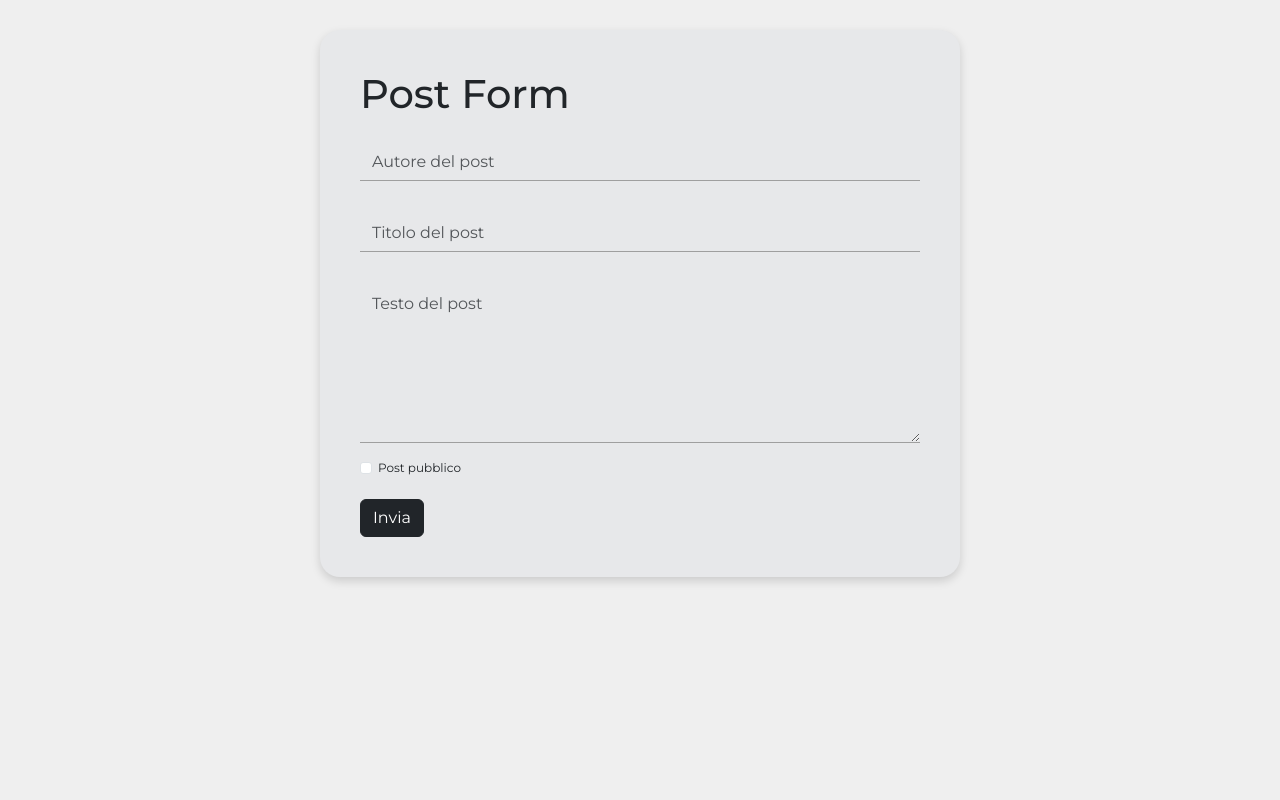
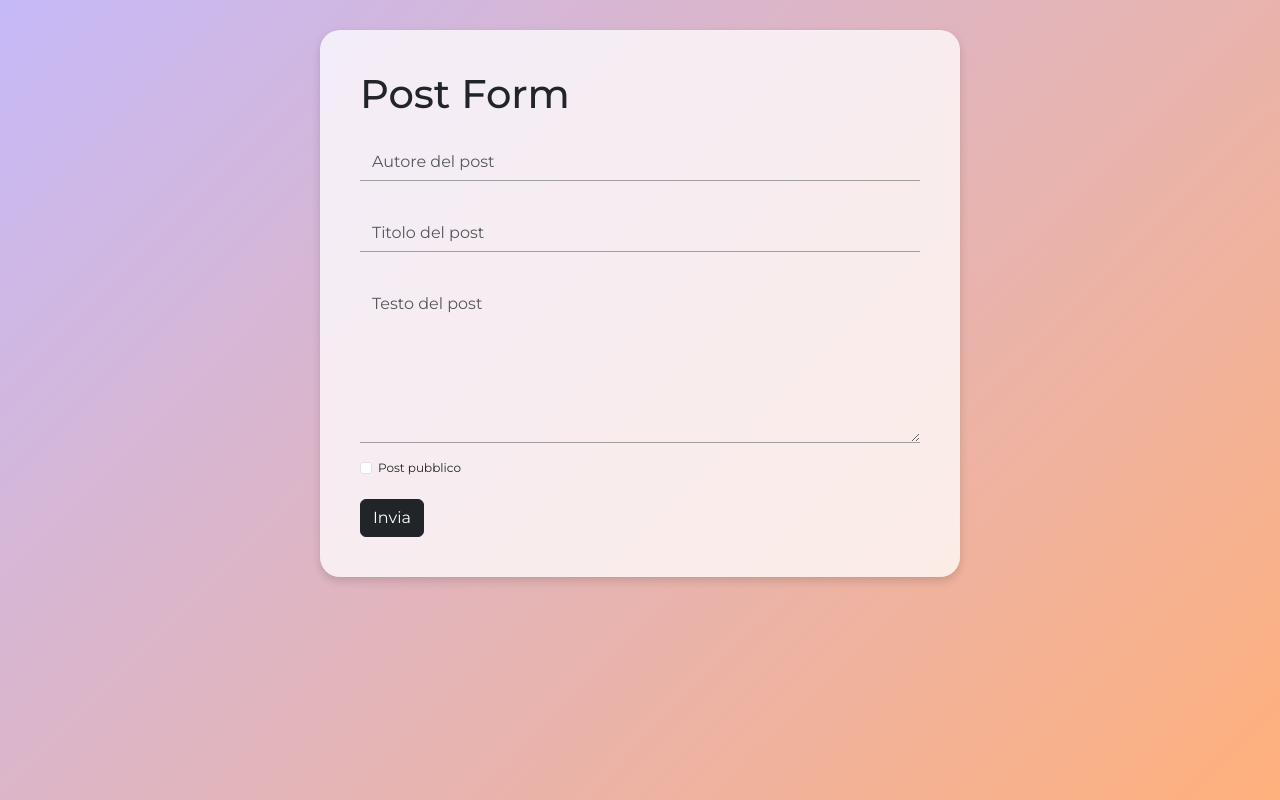
Before and after one commit to ilenia-agnolon/react-post-form, a React (Vite) app in the folder my-react-app/: page / in a window 1280 px wide. Built offline with nearby package versions, Linux system fonts and the light colour scheme.

Commit message:
dato stile finale al form in css

```diff
--- a/my-react-app/src/index.css
+++ b/my-react-app/src/index.css
@@ -80,13 +80,14 @@ button:focus-visible {
 body {
   font-family: "Montserrat", sans-serif;
   font-size: 12px;
-  background-color: #efefef;
+  background: linear-gradient(135deg, #c6b9f8, #ffb07c);
+  background-attachment: fixed;
 }
 
 .container {
   width: 50%;
   margin-top: 30px;
-  background-color: #e7e8ea;
+  background: rgba(255, 255, 255, 0.75);
   border-radius: 20px;
   padding: 40px;
   box-shadow: 0 4px 10px rgba(0, 0, 0, 0.15);
```
